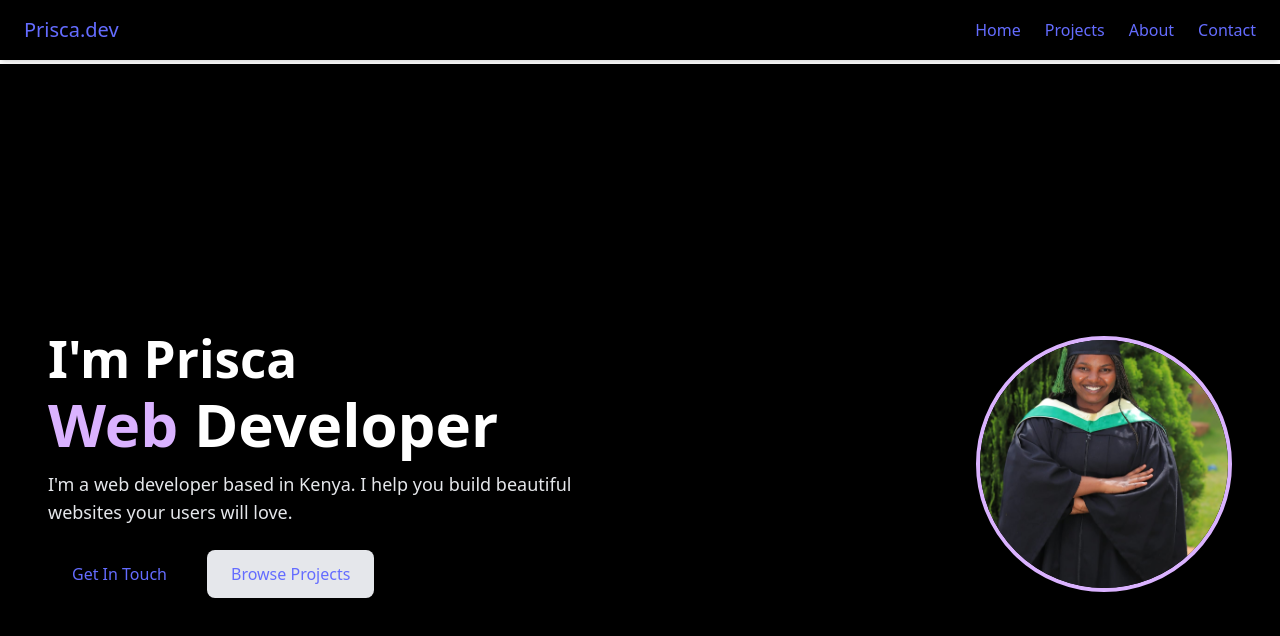
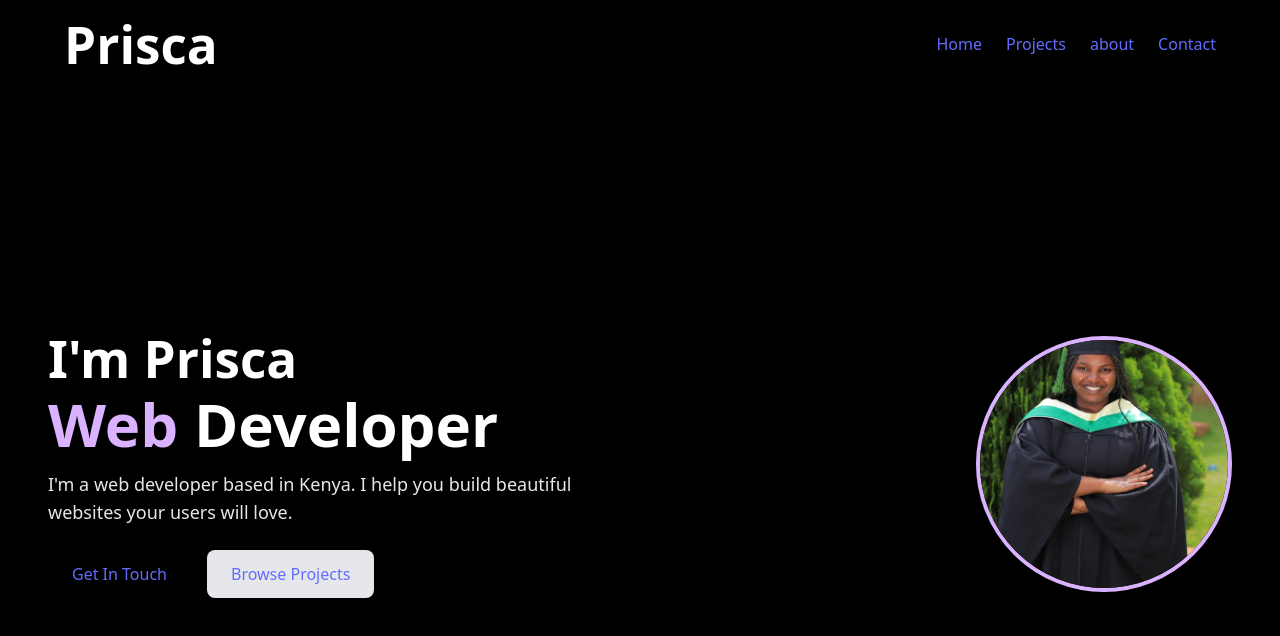
Before and after one commit to priscamuli/Prisca-space, a React (Vite) app: page / in a window 1280 px wide. Shown: the top 636 px of the page. Built offline with nearby package versions, Linux system fonts and the light colour scheme.

Commit message:
modified

```diff
--- a/src/components/Navbar.tsx
+++ b/src/components/Navbar.tsx
@@ -1,49 +1,24 @@
-import { useState } from "react";
-import { Link } from "react-router-dom";
+import { Link, useLocation } from "react-router-dom";
+function Navbar() {
+    const location = useLocation();
+    const linkClass = (path:string)=>
+        `hover:text-purple-400 transition ${
+            location.pathname === path ? "text-purple-400" : "text-gray-300"
+        }`
+    return(
+        <nav className="bg-black text-white p-4 fixed w-full top-0 z-0 shadow-md">
+            <div className="flex justify-between items-center max-w-6xl mx-auto">
+                <h1 className="text-xl font-bold">Prisca</h1>
+                <ul className="flex flex-col md:flex-row gap-4 md:gap-6">
+                  <li><Link to="/" className={linkClass("/")}>Home</Link></li>
+                  <li><Link to="projects" className={linkClass("/projects")}>Projects</Link></li>
+                  <li><Link to="about" className={linkClass("/about")}>about</Link></li>
+                  <li><Link to="contact" className={linkClass("/contact")}>Contact</Link></li>
+                </ul>
+             </div>
 
-function Navbar() {
-  const [isOpen, setIsOpen] = useState(false);
-
-  return (
-    <nav className="fixed top-0 left-0 w-full bg-black text-white shadow-md z-50">
-      <div className="flex items-center justify-between px-6 py-4">
-        {/* Logo */}
-        <Link to="/" className="text-xl font-bold text-purple-400">
-          Prisca.dev
-        </Link>
-
-        {/* Hamburger button (only visible on mobile) */}
-        <button
-          onClick={() => setIsOpen(!isOpen)}
-          className="md:hidden focus:outline-none"
-        >
-          {isOpen ? (
-            <span className="text-2xl">✕</span> // Close icon
-          ) : (
-            <span className="text-2xl">☰</span> // Hamburger icon
-          )}
-        </button>
-
-        {/* Desktop menu (hidden on mobile) */}
-        <ul className="hidden md:flex gap-6">
-          <li><Link to="/">Home</Link></li>
-          <li><Link to="/projects">Projects</Link></li>
-          <li><Link to="/about">About</Link></li>
-          <li><Link to="/contact">Contact</Link></li>
-        </ul>
-      </div>
-
-      {/* Mobile menu (only visible when isOpen = true) */}
-      {isOpen && (
-        <ul className="flex flex-col gap-4 px-6 pb-4 md:hidden bg-black">
-          <li><Link to="/" onClick={() => setIsOpen(false)}>Home</Link></li>
-          <li><Link to="/projects" onClick={() => setIsOpen(false)}>Projects</Link></li>
-          <li><Link to="/about" onClick={() => setIsOpen(false)}>About</Link></li>
-          <li><Link to="/contact" onClick={() => setIsOpen(false)}>Contact</Link></li>
-        </ul>
-      )}
-    </nav>
-  );
-}
+        </nav>
+    );
+};
 
 export default Navbar;
```
